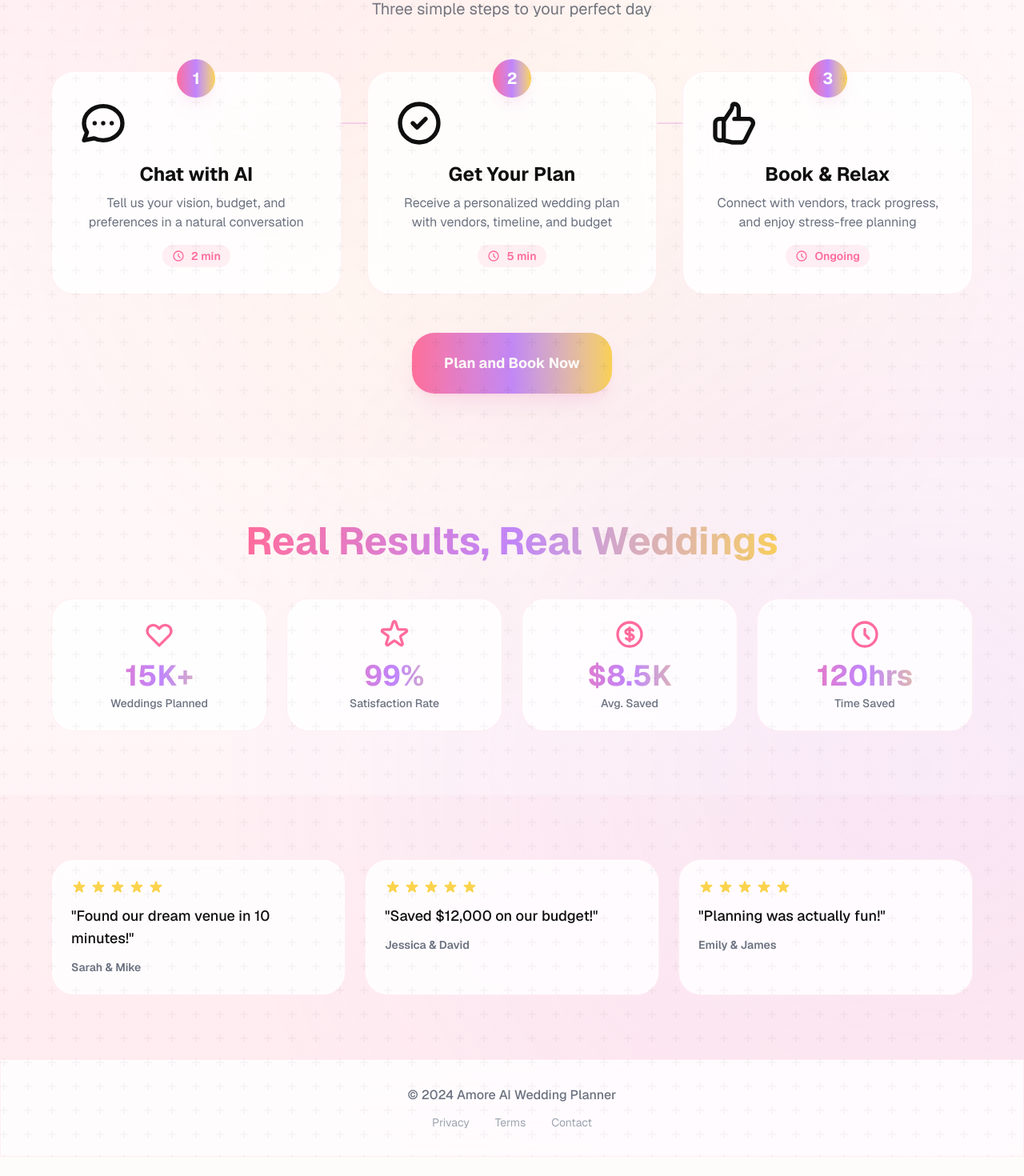
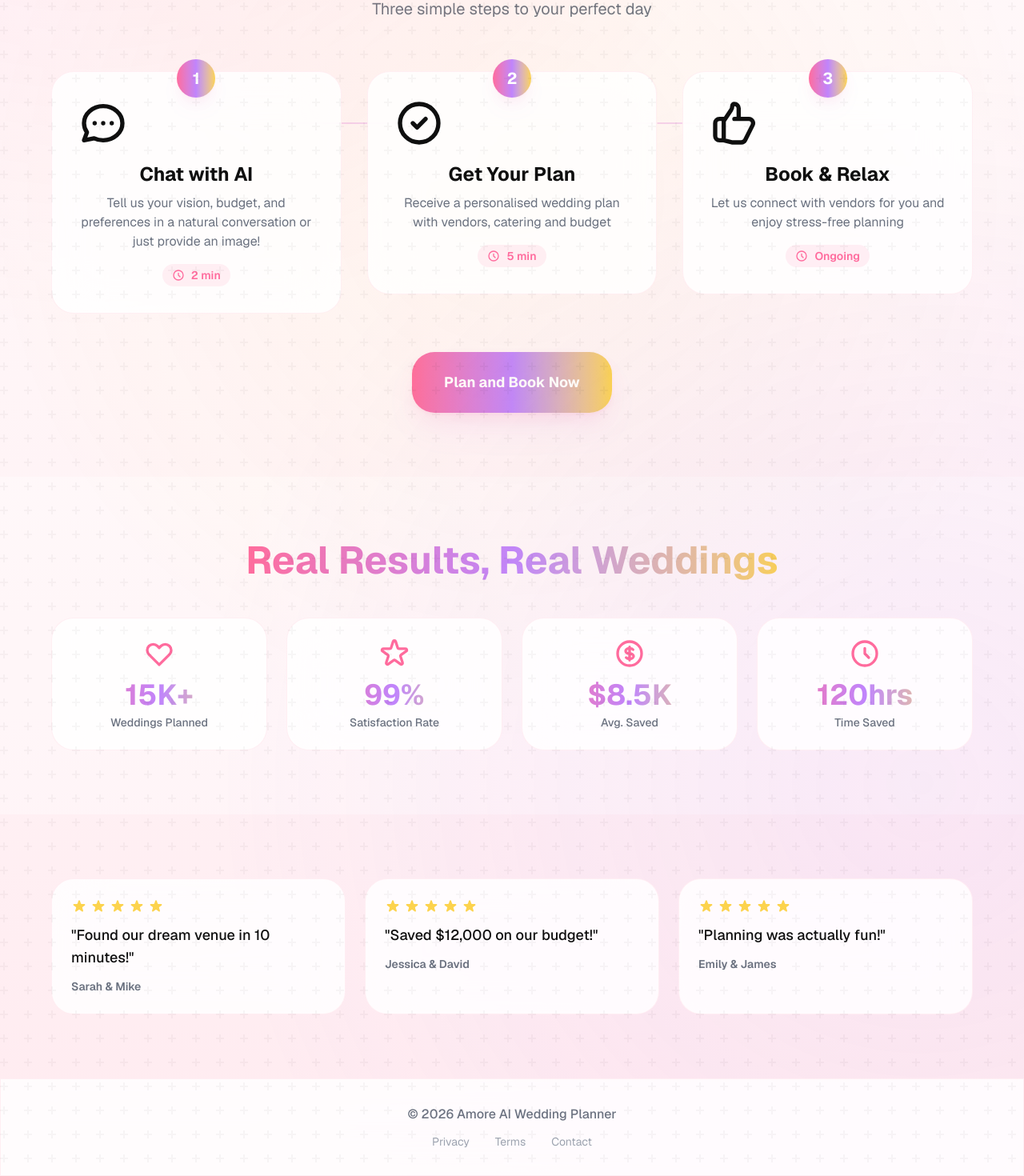
Before and after one commit to khalif-srg/Team2AccProject, a React (Vite) app: page / in a window 1280 px wide. Shown: the part 987-2457 px from the top of the page at 80% size. Before the commit the page ends 2433 px from the top, so only its background shows below. Built offline with nearby package versions, Linux system fonts and the light colour scheme.

Commit message:
little fixes to text applied throughout application (australian english)

```diff
--- a/src/pages/AboutPage.jsx
+++ b/src/pages/AboutPage.jsx
@@ -45,7 +45,7 @@
                 </div>
               </div>
               <p className="text-gray text-lg sm:text-xl leading-relaxed">
-                We believe every couple deserves a stress-free wedding planning experience. Our AI-powered platform combines cutting-edge technology with personalized service to help you create the wedding of your dreams without the overwhelm. We're here to transform wedding planning from overwhelming to extraordinary.
+                We believe every couple deserves a stress-free wedding planning experience. Our AI-powered platform combines cutting-edge technology with personalised service to help you create the wedding of your dreams without the overwhelm. We're here to transform wedding planning from overwhelming to extraordinary.
               </p>
             </div>
 
@@ -67,7 +67,7 @@
               </p>
               <div className="grid grid-cols-1 sm:grid-cols-2 gap-5">
                 {[
-                  { icon: <svg className="w-7 h-7" fill="none" stroke="currentColor" viewBox="0 0 24 24"><path strokeLinecap="round" strokeLinejoin="round" strokeWidth={2} d="M9.663 17h4.673M12 3v1m6.364 1.636l-.707.707M21 12h-1M4 12H3m3.343-5.657l-.707-.707m2.828 9.9a5 5 0 117.072 0l-.548.547A3.374 3.374 0 0014 18.469V19a2 2 0 11-4 0v-.531c0-.895-.356-1.754-.988-2.386l-.548-.547z" /></svg>, title: 'Smart Recommendations', desc: 'Personalized suggestions based on your style and budget' },
+                  { icon: <svg className="w-7 h-7" fill="none" stroke="currentColor" viewBox="0 0 24 24"><path strokeLinecap="round" strokeLinejoin="round" strokeWidth={2} d="M9.663 17h4.673M12 3v1m6.364 1.636l-.707.707M21 12h-1M4 12H3m3.343-5.657l-.707-.707m2.828 9.9a5 5 0 117.072 0l-.548.547A3.374 3.374 0 0014 18.469V19a2 2 0 11-4 0v-.531c0-.895-.356-1.754-.988-2.386l-.548-.547z" /></svg>, title: 'Smart Recommendations', desc: 'Personalised suggestions based on your style and budget' },
                   { icon: <svg className="w-7 h-7" fill="none" stroke="currentColor" viewBox="0 0 24 24"><path strokeLinecap="round" strokeLinejoin="round" strokeWidth={2} d="M12 8c-1.657 0-3 .895-3 2s1.343 2 3 2 3 .895 3 2-1.343 2-3 2m0-8c1.11 0 2.08.402 2.599 1M12 8V7m0 1v8m0 0v1m0-1c-1.11 0-2.08-.402-2.599-1M21 12a9 9 0 11-18 0 9 9 0 0118 0z" /></svg>, title: 'Budget Tracking', desc: 'Real-time expense management and cost breakdowns' },
                   { icon: <svg className="w-7 h-7" fill="none" stroke="currentColor" viewBox="0 0 24 24"><path strokeLinecap="round" strokeLinejoin="round" strokeWidth={2} d="M17 20h5v-2a3 3 0 00-5.356-1.857M17 20H7m10 0v-2c0-.656-.126-1.283-.356-1.857M7 20H2v-2a3 3 0 015.356-1.857M7 20v-2c0-.656.126-1.283.356-1.857m0 0a5.002 5.002 0 019.288 0M15 7a3 3 0 11-6 0 3 3 0 016 0zm6 3a2 2 0 11-4 0 2 2 0 014 0zM7 10a2 2 0 11-4 0 2 2 0 014 0z" /></svg>, title: 'Vendor Network', desc: 'Curated connections with trusted professionals' },
                   { icon: <svg className="w-7 h-7" fill="none" stroke="currentColor" viewBox="0 0 24 24"><path strokeLinecap="round" strokeLinejoin="round" strokeWidth={2} d="M8 7V3m8 4V3m-9 8h10M5 21h14a2 2 0 002-2V7a2 2 0 00-2-2H5a2 2 0 00-2 2v12a2 2 0 002 2z" /></svg>, title: 'Timeline Management', desc: 'Automated reminders and milestone tracking' }
@@ -97,7 +97,7 @@
                 </div>
               </div>
               <p className="text-gray text-lg sm:text-xl leading-relaxed mb-6">
-                Planning a wedding shouldn't feel like a full-time job. We've helped thousands of couples turn their vision into reality while staying organized, on budget, and stress-free.
+                Planning a wedding shouldn't feel like a full-time job. We've helped thousands of couples turn their vision into reality while staying organised, on budget, and stress-free.
               </p>
               <p className="text-gray text-lg sm:text-xl leading-relaxed">
                 Our AI learns your preferences and adapts to your needs, making the entire process feel natural and enjoyable. Whether you're just starting to plan or need help with the final details, we're here to support you every step of the way.
@@ -136,7 +136,7 @@
       {/* Footer */}
       <footer className="relative z-10 glass-strong border-t border-rose/10 py-10 text-center mt-16">
         <div className="max-w-7xl mx-auto px-4">
-          <div className="text-gray mb-3 font-medium">&copy; 2024 Amore AI Wedding Planner</div>
+          <div className="text-gray mb-3 font-medium">&copy; 2026 Amore AI Wedding Planner</div>
           <div className="flex justify-center gap-8 text-sm text-gray-light mb-6">
             <a href="#" className="hover:text-rose transition-colors duration-300">Privacy</a>
             <a href="#" className="hover:text-purple transition-colors duration-300">Terms</a>
--- a/src/pages/LandingPage.jsx
+++ b/src/pages/LandingPage.jsx
@@ -140,21 +140,21 @@
                 step: '1',
                 icon: <svg className="w-16 h-16" fill="none" stroke="currentColor" viewBox="0 0 24 24"><path strokeLinecap="round" strokeLinejoin="round" strokeWidth={2} d="M8 12h.01M12 12h.01M16 12h.01M21 12c0 4.418-4.03 8-9 8a9.863 9.863 0 01-4.255-.949L3 20l1.395-3.72C3.512 15.042 3 13.574 3 12c0-4.418 4.03-8 9-8s9 3.582 9 8z" /></svg>,
                 title: 'Chat with AI',
-                desc: 'Tell us your vision, budget, and preferences in a natural conversation',
+                desc: 'Tell us your vision, budget, and preferences in a natural conversation or just provide an image!',
                 time: '2 min'
               },
               {
                 step: '2',
                 icon: <svg className="w-16 h-16" fill="none" stroke="currentColor" viewBox="0 0 24 24"><path strokeLinecap="round" strokeLinejoin="round" strokeWidth={2} d="M9 12l2 2 4-4m6 2a9 9 0 11-18 0 9 9 0 0118 0z" /></svg>,
                 title: 'Get Your Plan',
-                desc: 'Receive a personalized wedding plan with vendors, timeline, and budget',
+                desc: 'Receive a personalised wedding plan with vendors, catering and budget',
                 time: '5 min'
               },
               {
                 step: '3',
                 icon: <svg className="w-16 h-16" fill="none" stroke="currentColor" viewBox="0 0 24 24"><path strokeLinecap="round" strokeLinejoin="round" strokeWidth={2} d="M14 10h4.764a2 2 0 011.789 2.894l-3.5 7A2 2 0 0115.263 21h-4.017c-.163 0-.326-.02-.485-.06L7 20m7-10V5a2 2 0 00-2-2h-.095c-.5 0-.905.405-.905.905 0 .714-.211 1.412-.608 2.006L7 11v9m7-10h-2M7 20H5a2 2 0 01-2-2v-6a2 2 0 012-2h2.5" /></svg>,
                 title: 'Book & Relax',
-                desc: 'Connect with vendors, track progress, and enjoy stress-free planning',
+                desc: 'Let us connect with vendors for you and enjoy stress-free planning',
                 time: 'Ongoing'
               }
             ].map((step, i) => (
@@ -255,7 +255,7 @@
       {/* Footer */}
       <footer className="glass-strong border-t border-rose/10 py-8 text-center">
         <div className="max-w-7xl mx-auto px-4">
-          <div className="text-gray mb-3 font-medium">&copy; 2024 Amore AI Wedding Planner</div>
+          <div className="text-gray mb-3 font-medium">&copy; 2026 Amore AI Wedding Planner</div>
           <div className="flex justify-center gap-8 text-sm text-gray-light">
             <a href="#" className="hover:text-rose transition-colors duration-300">Privacy</a>
             <a href="#" className="hover:text-purple transition-colors duration-300">Terms</a>
--- a/src/pages/TestimonialsPage.jsx
+++ b/src/pages/TestimonialsPage.jsx
@@ -7,7 +7,7 @@
     {
       quote: "This app made planning our wedding so much easier! The AI suggestions were spot-on and saved us countless hours of research.",
       author: "Sarah & Michael",
-      location: "San Francisco, CA",
+      location: "Melbourne, VIC",
       details: "We were overwhelmed with all the decisions we had to make, but the AI planner helped us narrow down our options based on our style and budget. The timeline feature kept us on track throughout the entire process.",
       rating: 5,
       icon: <svg className="w-10 h-10" fill="none" stroke="currentColor" viewBox="0 0 24 24"><path strokeLinecap="round" strokeLinejoin="round" strokeWidth={2} d="M12 4.354a4 4 0 110 5.292M15 21H3v-1a6 6 0 0112 0v1zm0 0h6v-1a6 6 0 00-9-5.197M13 7a4 4 0 11-8 0 4 4 0 018 0z" /></svg>
@@ -15,7 +15,7 @@
     {
       quote: "We stayed under budget thanks to the expense tracking feature. Highly recommend to any couple planning their big day!",
       author: "Jessica & David",
-      location: "Austin, TX",
+      location: "Melbourne, VIC",
       details: "The budget tracker was a game-changer. We could see exactly where our money was going and got alerts when we were approaching our limits. It took so much stress out of the planning process.",
       rating: 5,
       icon: <svg className="w-10 h-10" fill="none" stroke="currentColor" viewBox="0 0 24 24"><path strokeLinecap="round" strokeLinejoin="round" strokeWidth={2} d="M12 4.354a4 4 0 110 5.292M15 21H3v-1a6 6 0 0112 0v1zm0 0h6v-1a6 6 0 00-9-5.197M13 7a4 4 0 11-8 0 4 4 0 018 0z" /></svg>
@@ -23,7 +23,7 @@
     {
       quote: "The vendor recommendations were incredible. We found our dream photographer and venue through this platform.",
       author: "Emily & James",
-      location: "New York, NY",
+      location: "Melbourne, VIC",
       details: "We were struggling to find vendors that matched our vision and budget. The curated vendor network connected us with amazing professionals who understood exactly what we wanted.",
       rating: 5,
       icon: <svg className="w-10 h-10" fill="none" stroke="currentColor" viewBox="0 0 24 24"><path strokeLinecap="round" strokeLinejoin="round" strokeWidth={2} d="M12 4.354a4 4 0 110 5.292M15 21H3v-1a6 6 0 0112 0v1zm0 0h6v-1a6 6 0 00-9-5.197M13 7a4 4 0 11-8 0 4 4 0 018 0z" /></svg>
@@ -180,7 +180,7 @@
       {/* Footer */}
       <footer className="relative z-10 glass-strong border-t border-rose/10 py-10 text-center mt-16">
         <div className="max-w-7xl mx-auto px-4">
-          <div className="text-gray mb-3 font-medium">&copy; 2024 Amore AI Wedding Planner</div>
+          <div className="text-gray mb-3 font-medium">&copy; 2026 Amore AI Wedding Planner</div>
           <div className="flex justify-center gap-8 text-sm text-gray-light mb-6">
             <a href="#" className="hover:text-rose transition-colors duration-300">Privacy</a>
             <a href="#" className="hover:text-purple transition-colors duration-300">Terms</a>
```
